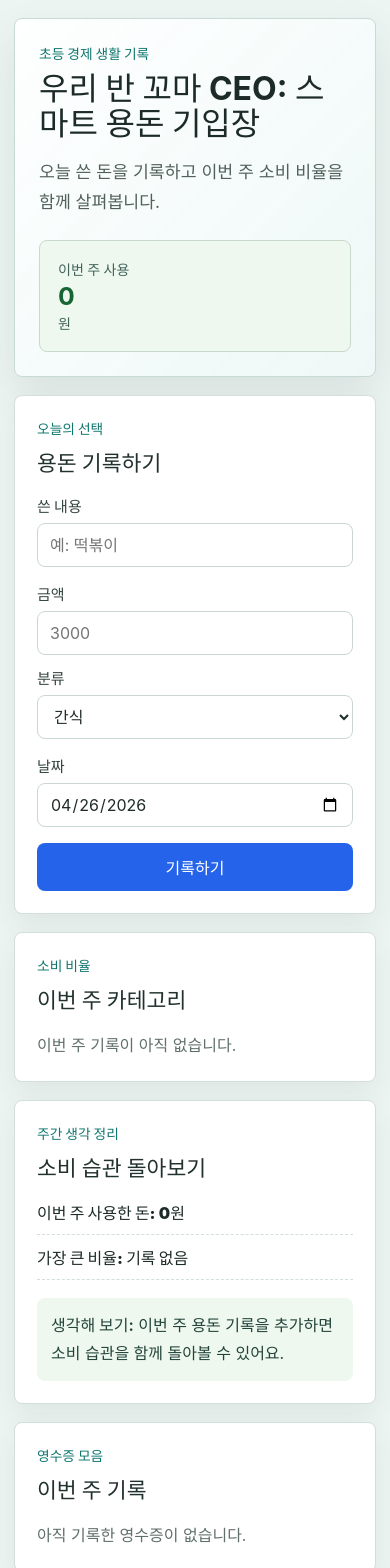
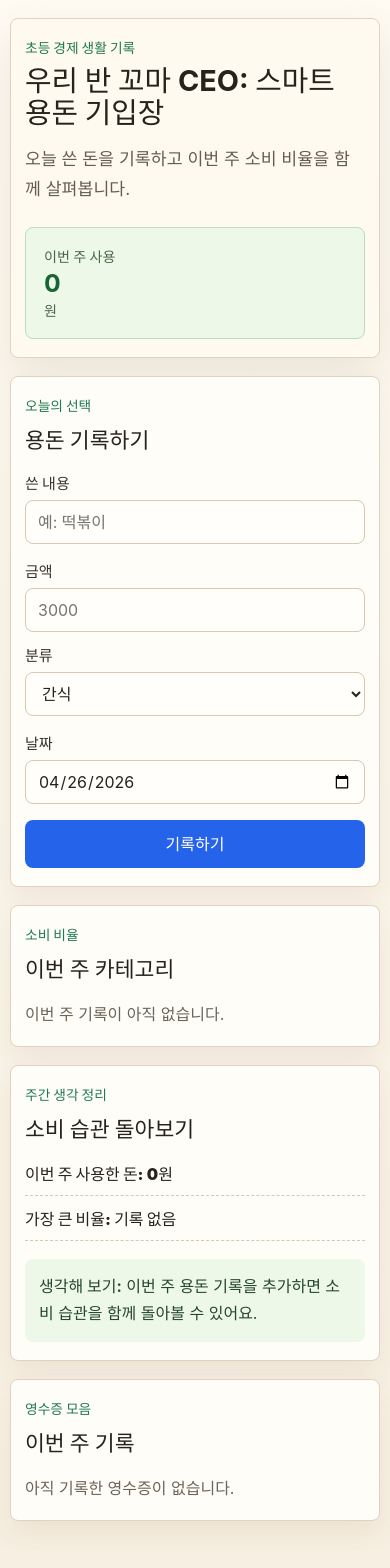
Before and after one commit to WBmaker2/smart-allowance-manager, a React (Vite) app: page / in a window 390 px wide. Shown: the top 1568 px of the page. Built offline with nearby package versions, Linux system fonts and the light colour scheme.

Commit message:
polish: improve allowance app accessibility and layout

```diff
--- a/src/App.css
+++ b/src/App.css
@@ -1,6 +1,6 @@
 :root {
-  color: #213547;
-  background: #edf5f2;
+  color: #26221c;
+  background: #f7efe1;
   font-family:
     Inter, system-ui, -apple-system, BlinkMacSystemFont, "Segoe UI", sans-serif;
   font-synthesis: none;
@@ -17,6 +17,9 @@ body {
   min-width: 320px;
   min-height: 100vh;
   margin: 0;
+  background:
+    linear-gradient(180deg, rgba(255, 252, 245, 0.88), rgba(247, 239, 225, 0.95)),
+    #f7efe1;
 }
 
 button,
@@ -28,6 +31,7 @@ select {
 
 button {
   cursor: pointer;
+  max-width: 100%;
 }
 
 button:focus-visible,
@@ -49,18 +53,16 @@ select:focus-visible {
   grid-template-columns: minmax(0, 1fr) auto;
   gap: 24px;
   align-items: end;
-  border: 1px solid #c8dad6;
+  border: 1px solid #e0d3bf;
   border-radius: 8px;
-  background:
-    linear-gradient(135deg, rgba(255, 255, 255, 0.9), rgba(238, 248, 246, 0.96)),
-    #f5fbfa;
+  background: #fffaf0;
   padding: clamp(24px, 5vw, 44px);
-  box-shadow: 0 18px 42px rgba(33, 67, 58, 0.11);
+  box-shadow: 0 18px 42px rgba(97, 73, 38, 0.11);
 }
 
 .eyebrow {
   margin: 0 0 8px;
-  color: #0f766e;
+  color: #1f7a4d;
   font-size: 0.86rem;
   font-weight: 800;
 }
@@ -74,7 +76,7 @@ p {
 h1 {
   max-width: 760px;
   margin: 0;
-  color: #1d2b28;
+  color: #26221c;
   font-size: clamp(2rem, 4vw, 3.25rem);
   line-height: 1.1;
 }
@@ -82,7 +84,7 @@ h1 {
 h1 + p {
   max-width: 640px;
   margin: 16px 0 0;
-  color: #52605b;
+  color: #635d52;
   font-size: 1.08rem;
   line-height: 1.7;
 }
@@ -91,14 +93,14 @@ h1 + p {
   display: grid;
   gap: 2px;
   min-width: 180px;
-  border: 1px solid #c9dacd;
+  border: 1px solid #b7ddc3;
   border-radius: 8px;
-  background: #eef8ef;
+  background: #eef8e8;
   padding: 18px;
 }
 
 .hero-total span {
-  color: #42635b;
+  color: #49654a;
   font-size: 0.88rem;
   font-weight: 700;
 }
@@ -110,27 +112,27 @@ h1 + p {
 
 .app-grid {
   display: grid;
-  grid-template-columns: minmax(280px, 0.88fr) minmax(320px, 1.12fr);
+  grid-template-columns: minmax(280px, 0.92fr) minmax(320px, 1.08fr);
   gap: 18px;
   margin-top: 18px;
   align-items: start;
 }
 
 .panel {
-  border: 1px solid #d2dfdc;
+  border: 1px solid #e0d3bf;
   border-radius: 8px;
-  background: #ffffff;
+  background: #fffdf8;
   padding: 22px;
-  box-shadow: 0 12px 28px rgba(33, 67, 58, 0.08);
+  box-shadow: 0 12px 28px rgba(97, 73, 38, 0.08);
 }
 
 .form-panel,
-.insight-panel {
+.receipt-panel {
   grid-column: 1;
 }
 
 .chart-panel,
-.receipt-panel {
+.insight-panel {
   grid-column: 2;
 }
 
@@ -140,7 +142,7 @@ h1 + p {
 
 .section-heading h2 {
   margin: 0;
-  color: #21312e;
+  color: #26221c;
   font-size: 1.35rem;
 }
 
@@ -161,7 +163,7 @@ h1 + p {
 }
 
 .field-group label {
-  color: #354541;
+  color: #39342d;
   font-size: 0.94rem;
   font-weight: 800;
 }
@@ -170,10 +172,10 @@ h1 + p {
 .field-group select {
   width: 100%;
   min-height: 44px;
-  border: 1px solid #c9d7d3;
+  border: 1px solid #d8c8ad;
   border-radius: 8px;
-  background: #ffffff;
-  color: #1f2d2a;
+  background: #fffefb;
+  color: #26221c;
   padding: 10px 12px;
 }
 
@@ -196,6 +198,9 @@ h1 + p {
   min-height: 48px;
   background: #2563eb;
   color: #ffffff;
+  line-height: 1.2;
+  padding: 0 16px;
+  white-space: normal;
 }
 
 .primary-button:hover {
@@ -223,8 +228,9 @@ h1 + p {
   display: flex;
   align-items: center;
   gap: 10px;
-  color: #33433f;
+  color: #3d372f;
   font-weight: 800;
+  min-width: 0;
 }
 
 .summary-swatch {
@@ -245,21 +251,22 @@ h1 + p {
   justify-content: space-between;
   gap: 16px;
   margin: 0;
-  border-bottom: 1px dashed #d2dfdc;
+  border-bottom: 1px dashed #d8c8ad;
   padding-bottom: 10px;
 }
 
 .insight-list strong {
-  color: #1d2b28;
+  color: #26221c;
   font-weight: 900;
   text-align: right;
+  overflow-wrap: anywhere;
 }
 
 .reflection-text {
   margin: 18px 0 0;
   border-radius: 8px;
-  background: #eef8ef;
-  color: #23443a;
+  background: #eef8e8;
+  color: #25472f;
   line-height: 1.7;
   padding: 14px;
 }
@@ -273,26 +280,29 @@ h1 + p {
   display: flex;
   justify-content: space-between;
   gap: 14px;
-  border: 1px dashed #d2dfdc;
+  border: 1px dashed #d8c8ad;
   border-radius: 8px;
   background: #f8fbff;
   padding: 14px;
+  min-width: 0;
 }
 
 .receipt-item div:first-child {
   display: grid;
   gap: 4px;
+  min-width: 0;
 }
 
 .receipt-item time,
 .receipt-item span {
-  color: #60706b;
+  color: #6c6458;
   font-size: 0.9rem;
 }
 
 .receipt-item strong {
-  color: #1f2d2a;
+  color: #26221c;
   font-size: 1.08rem;
+  overflow-wrap: anywhere;
 }
 
 .receipt-actions {
@@ -303,7 +313,7 @@ h1 + p {
 }
 
 .receipt-amount {
-  color: #1d2b28;
+  color: #26221c;
   font-weight: 900;
   white-space: nowrap;
 }
@@ -321,21 +331,23 @@ h1 + p {
 
 .empty-text {
   margin: 0;
-  color: #60706b;
+  color: #6c6458;
   line-height: 1.7;
 }
 
 .clear-button {
   display: block;
   margin: 18px auto 0;
-  border: 1px solid #d2dfdc;
-  background: #ffffff;
-  color: #354541;
+  border: 1px solid #d8c8ad;
+  background: #fffdf8;
+  color: #39342d;
   padding: 10px 16px;
+  line-height: 1.2;
+  white-space: normal;
 }
 
 .clear-button:hover {
-  background: #eef8f6;
+  background: #fff3dc;
 }
 
 .sr-only {
@@ -369,6 +381,22 @@ h1 + p {
     grid-column: 1;
   }
 
+  .form-panel {
+    order: 1;
+  }
+
+  .chart-panel {
+    order: 2;
+  }
+
+  .insight-panel {
+    order: 3;
+  }
+
+  .receipt-panel {
+    order: 4;
+  }
+
   .receipt-item,
   .receipt-actions,
   .insight-list p {
@@ -378,9 +406,34 @@ h1 + p {
 
   .receipt-actions {
     gap: 8px;
+    width: 100%;
   }
 
   .chart-wrap {
     height: 230px;
   }
 }
+
+@media (max-width: 420px) {
+  .app-shell {
+    padding-inline: 10px;
+  }
+
+  .hero-panel,
+  .panel {
+    padding: 18px 14px;
+  }
+
+  h1 {
+    font-size: 1.8rem;
+  }
+
+  .hero-total {
+    min-width: 0;
+  }
+
+  .receipt-actions button,
+  .clear-button {
+    width: 100%;
+  }
+}
--- a/src/components/EntryForm.tsx
+++ b/src/components/EntryForm.tsx
@@ -37,7 +37,7 @@ function EntryForm({ onSubmit }: EntryFormProps) {
       !Number.isFinite(numericAmount) || numericAmount < 1
         ? '금액은 1원 이상 입력하세요.'
         : ''
-    const nextItemError = item.trim() === '' ? '쓴 내용을 입력하세요.' : ''
+    const nextItemError = item.trim() === '' ? '내용을 입력하세요.' : ''
 
     setAmountError(nextAmountError)
     setItemError(nextItemError)
--- a/src/components/SpendingPieChart.tsx
+++ b/src/components/SpendingPieChart.tsx
@@ -38,7 +38,7 @@ function SpendingPieChart({ summaries }: SpendingPieChartProps) {
   }
 
   return (
-    <section className="panel chart-panel" aria-labelledby="chart-title">
+    <section className="panel chart-panel" aria-label="이번 주 소비 비율 원그래프">
       <div className="section-heading">
         <p className="eyebrow">소비 비율</p>
         <h2 id="chart-title">이번 주 카테고리</h2>
```
Also changed, not shown: 1 other file (tests, documents, lock files or other folders).
